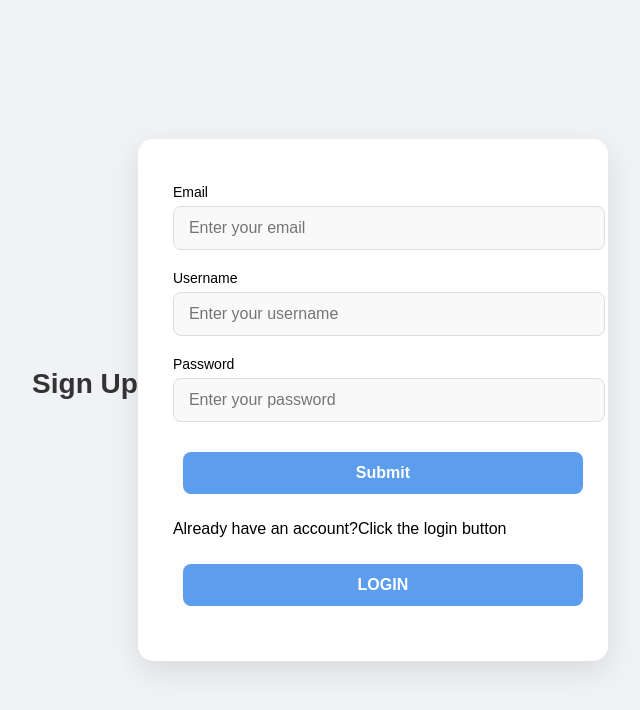
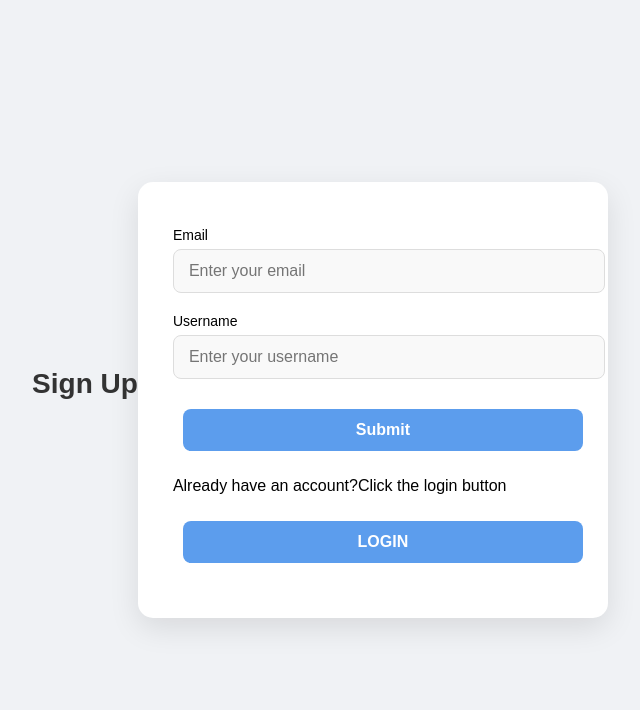
Before and after one commit to boboshaline/passkey-demo, a React (Create React App) app: page / in a window 1280 px wide. Shown: the top 710 px of the page, without its empty margins (320-960 px from the left). Built offline with nearby package versions, Linux system fonts and the light colour scheme.

Commit message:
Removed the password input in user sign up

```diff
--- a/src/user-signup.tsx
+++ b/src/user-signup.tsx
@@ -171,14 +171,7 @@ const SignupForm = () => {
             placeholder="Enter your username"
             autoComplete="username webauthn"
           />
-          <label className="label">Password</label>
-          <input
-            className="input"
-            type="password"
-            value={password}
-            onChange={(e) => setPassword(e.target.value)}
-            placeholder="Enter your password"
-          />
+
           <button className="button" type="submit">
             Submit
           </button>
```
